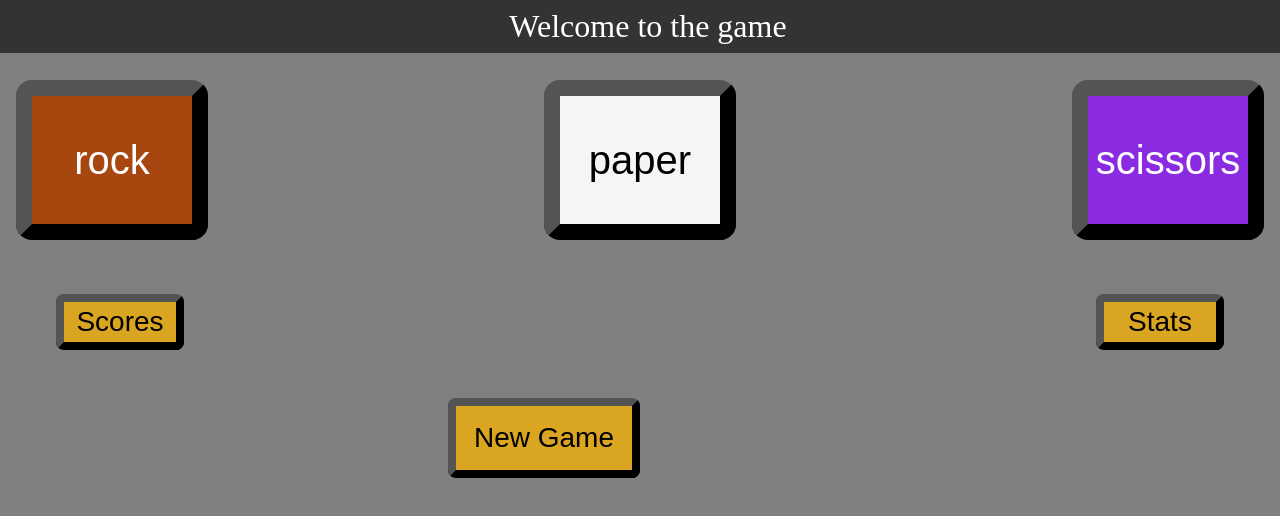
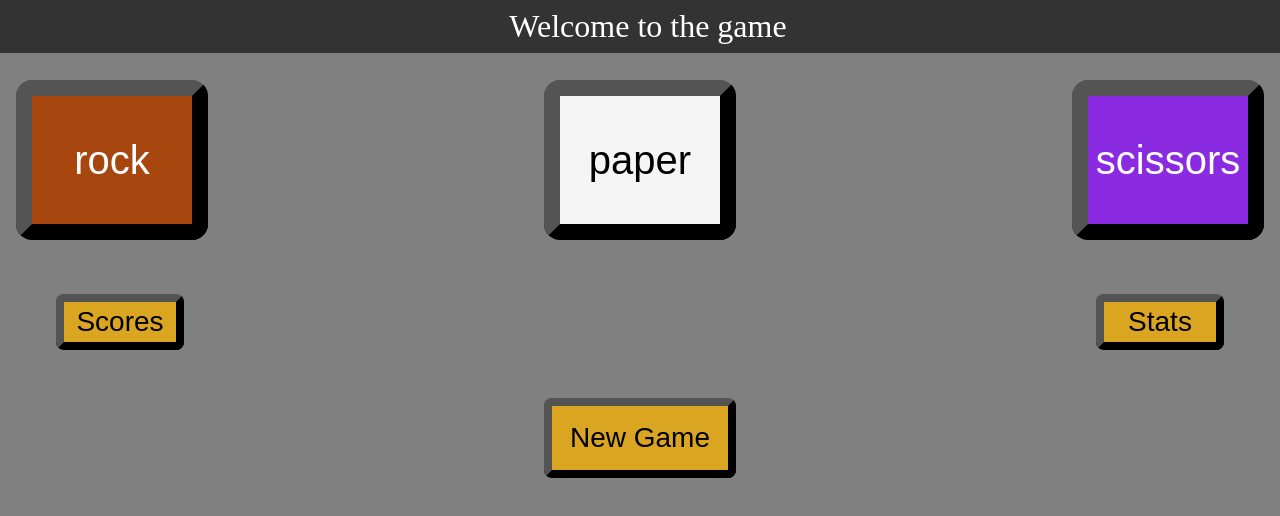
Before and after one commit to Draike13/roshambo, a plain HTML site: page index.html in a window 1280 px wide. Drawn offline with Linux system fonts and the light colour scheme.

Commit message:
further style buttons

```diff
--- a/index.html
+++ b/index.html
@@ -19,6 +19,8 @@
       <button class="option-button" onclick="showScoreboard()">Scores</button>
       <button class="option-button" onclick="displayStats()">Stats</button>
     </div>
-    <button class="option-button new-game-button">New Game</button>
+    <div class="new-game-container">
+      <button class="option-button new-game-button">New Game</button>
+    </div>
   </body>
 </html>
--- a/styles.css
+++ b/styles.css
@@ -18,6 +18,8 @@ body {
 
 button:hover {
   cursor: pointer;
+  transform: scale(1.02);
+  filter: brightness(0.8);
 }
 
 .game-button {
@@ -69,6 +71,8 @@ button:hover {
   margin-top: 3rem;
   width: 12rem;
   height: 5rem;
-  position: relative;
-  left: 35%;
 }
+.new-game-container {
+  display: flex;
+  justify-content: center;
+}
```
